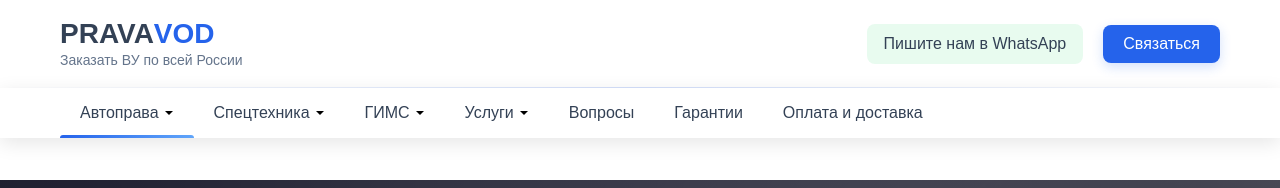
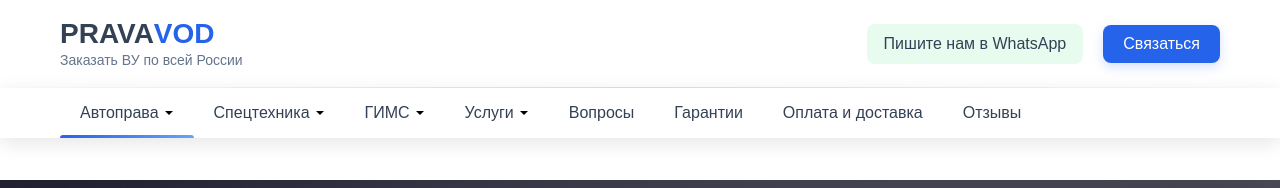
Before and after one commit to ArtemMikhailenko/Prava, a Next.js app: page / in a window 1280 px wide. Shown: the top 188 px of the page. Built offline with nearby package versions, Linux system fonts and the light colour scheme.

Commit message:
edits and page rewies

```diff
--- a/src/components/Header/Header.tsx
+++ b/src/components/Header/Header.tsx
@@ -77,7 +77,7 @@ export const Header = () => {
         setActiveNavItem(segment);
       } else if (segment === 'prava') {
         setActiveNavItem('avtoprava');
-      } else if (['faq', 'guarantees', 'payment'].includes(segment)) {
+      } else if (['faq', 'guarantees', 'payment','rewies'].includes(segment)) {
         setActiveNavItem(segment);
       }
     } else {
@@ -125,7 +125,8 @@ export const Header = () => {
     { id: 'uslugi', label: 'Услуги', path: '/uslugi', hasSubmenu: true },
     { id: 'faq', label: 'Вопросы', path: '/faq', hasSubmenu: false },
     { id: 'guarantees', label: 'Гарантии', path: '/guarantees', hasSubmenu: false },
-    { id: 'payment', label: 'Оплата и доставка', path: '/payment', hasSubmenu: false }
+    { id: 'payment', label: 'Оплата и доставка', path: '/payment', hasSubmenu: false },
+    { id: 'rewies', label: 'Отзывы', path: '/rewies', hasSubmenu: false }
   ];
 
   return (
```
